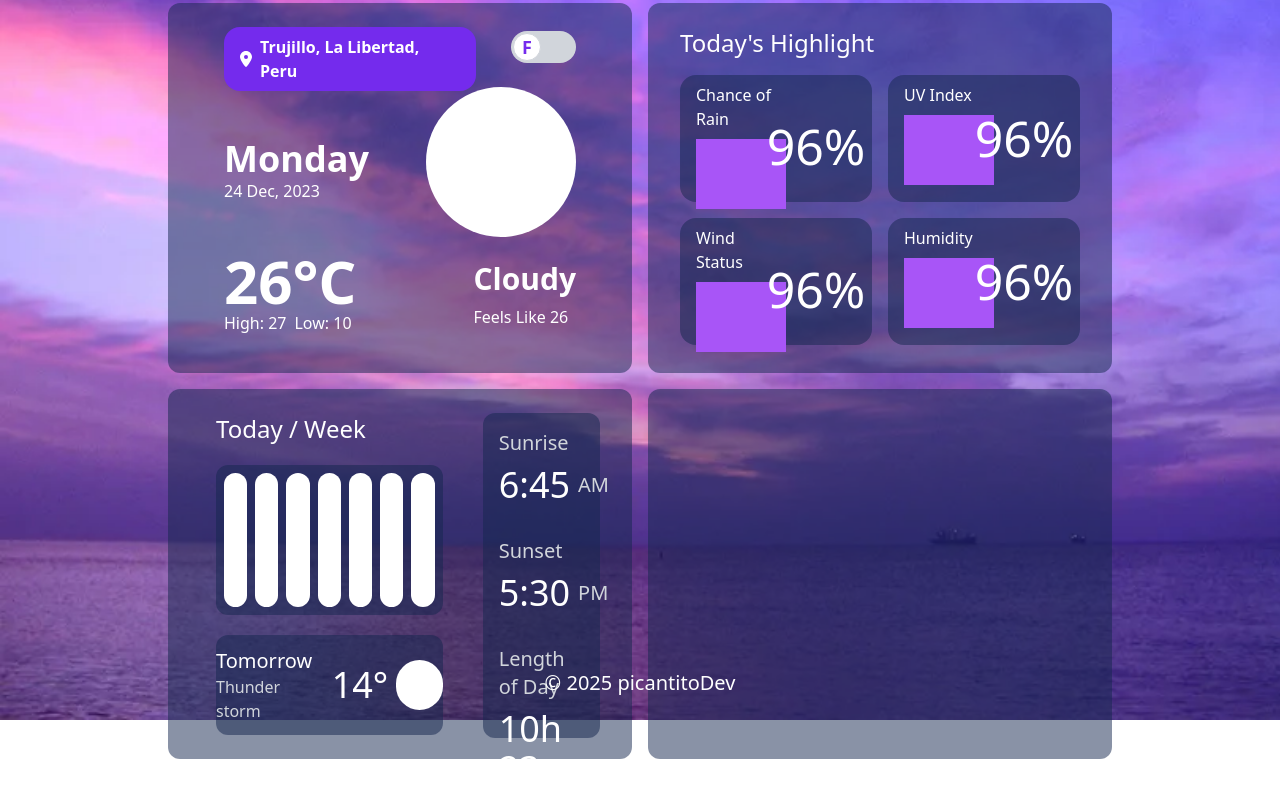
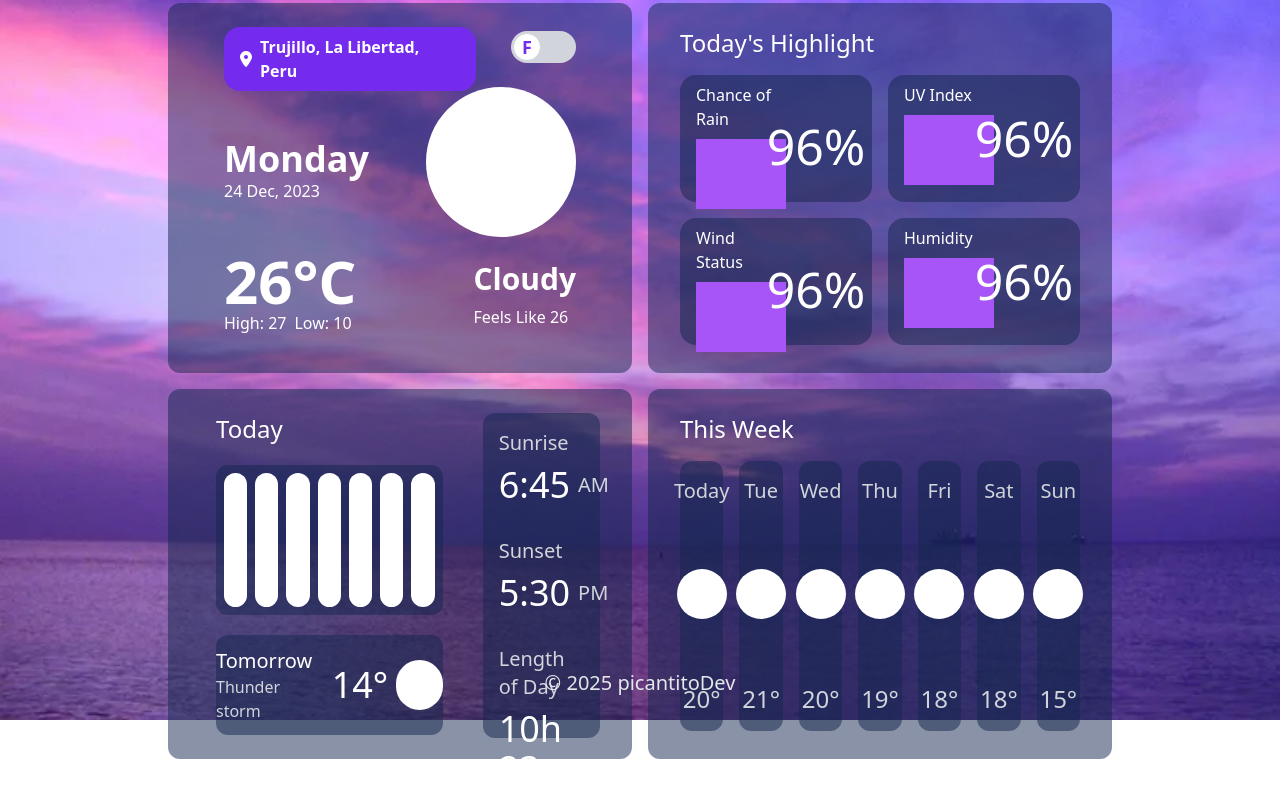
Before and after one commit to picantitoDev/weather-app, a website built with webpack: page src/template.html in a window 1280 px wide. Shown: the part 80-873 px from the top of the page. Built offline with nearby package versions, Linux system fonts and the light colour scheme.

Commit message:
finished layout 4/4

```diff
--- a/src/template.html
+++ b/src/template.html
@@ -156,7 +156,7 @@
         class="bg-[rgba(21,39,79,0.5);] rounded-xl px-8 py-6 h-[370px] grid grid-cols-12 gap-x-6"
       >
         <div class="col-span-8 px-4 space-y-5">
-          <h1 class="text-white text-2xl">Today / Week</h1>
+          <h1 class="text-white text-2xl">Today</h1>
           <div
             class="flex w-[100%] h-[150px] bg-[rgba(21,39,79,0.5);] gap-x-2 rounded-xl p-2"
           >
@@ -211,10 +211,66 @@
         </div>
       </div>
 
-      <div id="other-cities" class="bg-[rgba(21,39,79,0.5);] rounded-xl"></div>
+      <div
+        id="other-cities"
+        class="bg-[rgba(21,39,79,0.5);] px-8 py-6 space-y-4 rounded-xl"
+      >
+        <h1 class="text-white text-2xl">This Week</h1>
+        <div class="grid grid-cols-7 gap-x-4 h-[270px]">
+          <div
+            class="rounded-xl bg-[rgba(21,39,79,0.5)] py-4 space-y-16 flex flex-col items-center"
+          >
+            <h1 class="text-xl text-gray-300">Today</h1>
+            <div class="rounded-full bg-white h-[50px] w-[50px]"></div>
+            <p class="text-2xl text-gray-300">20°</p>
+          </div>
+          <div
+            class="rounded-xl bg-[rgba(21,39,79,0.5)] py-4 space-y-16 flex flex-col items-center"
+          >
+            <h1 class="text-xl text-gray-300">Tue</h1>
+            <div class="rounded-full bg-white h-[50px] w-[50px]"></div>
+            <p class="text-2xl text-gray-300">21°</p>
+          </div>
+          <div
+            class="rounded-xl bg-[rgba(21,39,79,0.5)] py-4 space-y-16 flex flex-col items-center"
+          >
+            <h1 class="text-xl text-gray-300">Wed</h1>
+            <div class="rounded-full bg-white h-[50px] w-[50px]"></div>
+            <p class="text-2xl text-gray-300">20°</p>
+          </div>
+          <div
+            class="rounded-xl bg-[rgba(21,39,79,0.5)] py-4 space-y-16 flex flex-col items-center"
+          >
+            <h1 class="text-xl text-gray-300">Thu</h1>
+            <div class="rounded-full bg-white h-[50px] w-[50px]"></div>
+            <p class="text-2xl text-gray-300">19°</p>
+          </div>
+          <div
+            class="rounded-xl bg-[rgba(21,39,79,0.5)] py-4 space-y-16 flex flex-col items-center"
+          >
+            <h1 class="text-xl text-gray-300">Fri</h1>
+            <div class="rounded-full bg-white h-[50px] w-[50px]"></div>
+            <p class="text-2xl text-gray-300">18°</p>
+          </div>
+          <div
+            class="rounded-xl bg-[rgba(21,39,79,0.5)] py-4 space-y-16 flex flex-col items-center"
+          >
+            <h1 class="text-xl text-gray-300">Sat</h1>
+            <div class="rounded-full bg-white h-[50px] w-[50px]"></div>
+            <p class="text-2xl text-gray-300">18°</p>
+          </div>
+          <div
+            class="rounded-xl bg-[rgba(21,39,79,0.5)] py-4 space-y-16 flex flex-col items-center"
+          >
+            <h1 class="text-xl text-gray-300">Sun</h1>
+            <div class="rounded-full bg-white h-[50px] w-[50px]"></div>
+            <p class="text-2xl text-gray-300">15°</p>
+          </div>
+        </div>
+      </div>
     </main>
     <footer
-      class="h-[75px] w-[100%] text-white flex items-center justify-center text-xl"
+      class="h-[75px] w-[100%] text-gray-200 flex items-center justify-center text-xl"
     >
       &copy; 2025 picantitoDev
     </footer>
```
